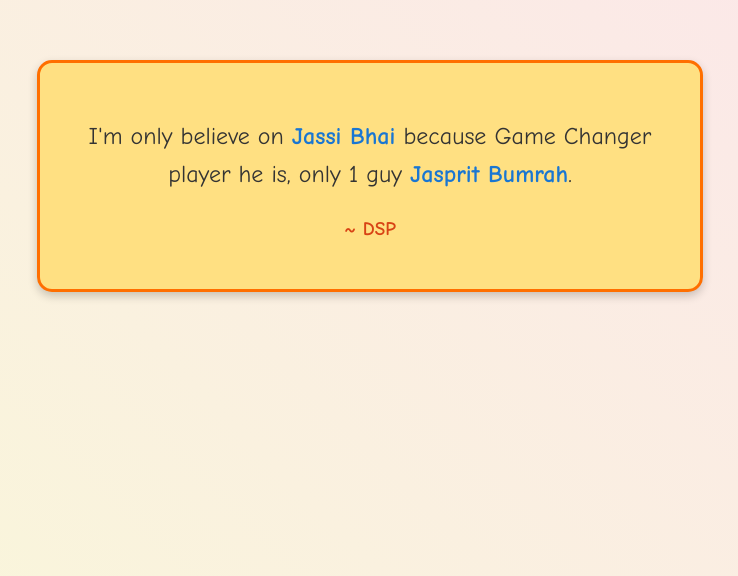
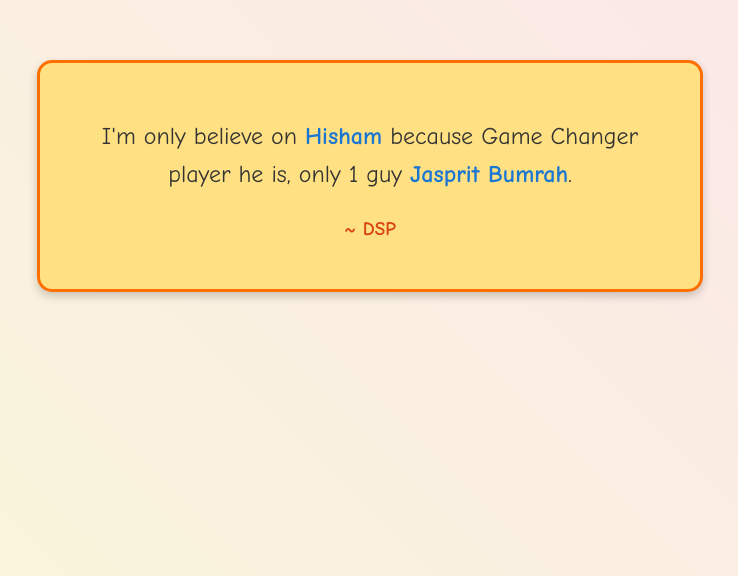
Before and after one commit to Sayed-Afnan-Khazi/CSIjessibhai, a plain HTML site: page index.html in a window 1280 px wide. Shown: the part 224-800 px from the top of the page, without its empty margins (270-1008 px from the left). Drawn offline with Linux system fonts and the light colour scheme.

Commit message:
Changed to Hisham and added README.md

```diff
--- a/index.html
+++ b/index.html
@@ -54,7 +54,7 @@
 <body>
     <div class="quote-container">
         <p class="quote-text">
-            I'm only believe on <span class="highlight">Jassi Bhai</span> because Game Changer player he is,
+            I'm only believe on <span class="highlight">Hisham</span> because Game Changer player he is,
             only 1 guy <span class="highlight">Jasprit Bumrah</span>.
         </p>
         <p class="author">~ DSP</p>
```
Also changed, not shown: 1 other file.
